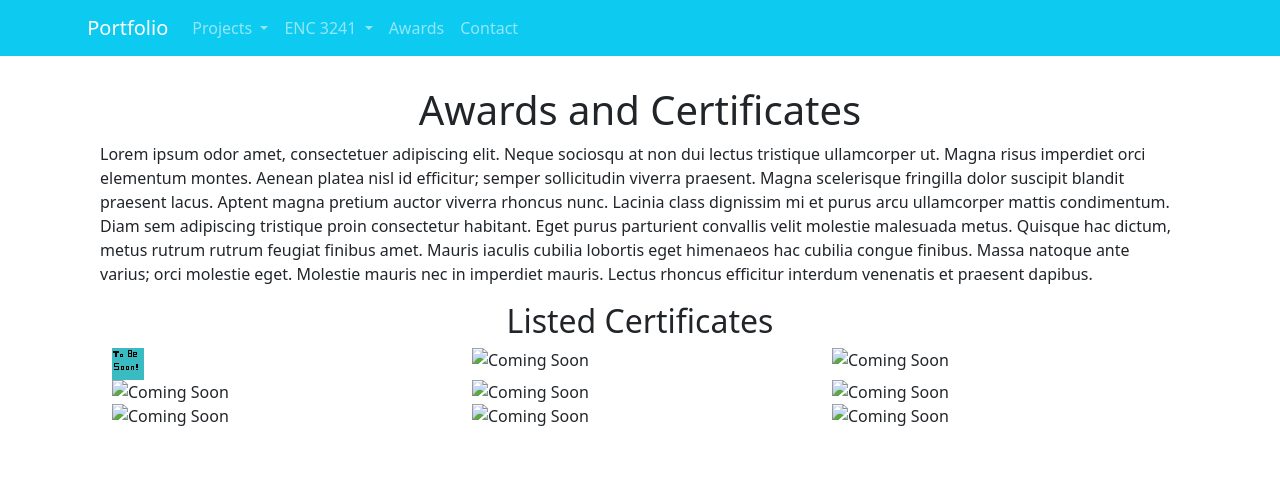
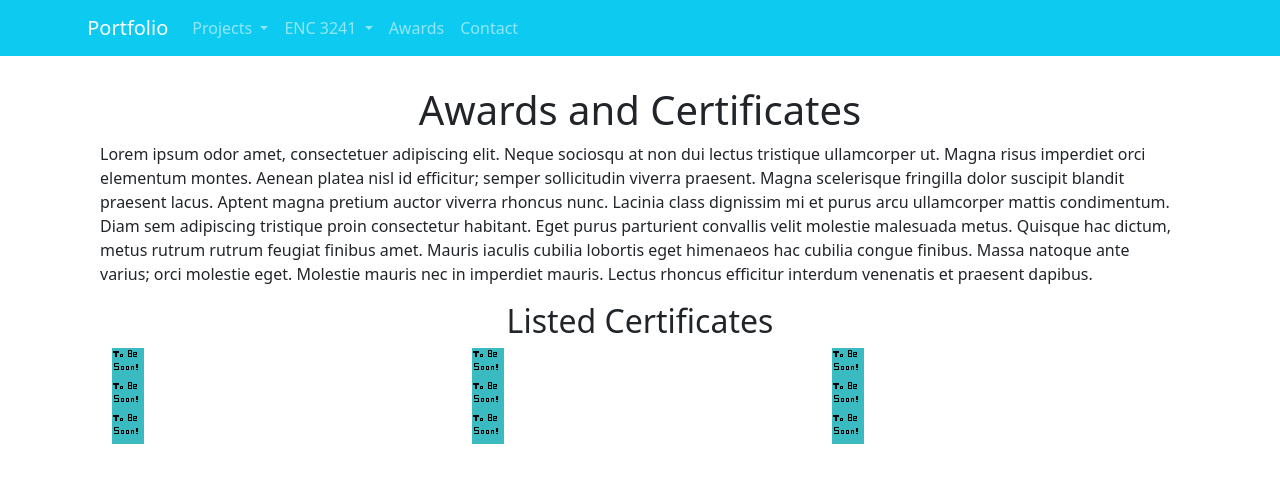
Before and after one commit to cmcburnieucf/portfolio, a plain HTML site: page awards.html in a window 1280 px wide. Drawn offline with nearby package versions, Linux system fonts and the light colour scheme.

Commit message:
Update awards.html

```diff
--- a/awards.html
+++ b/awards.html
@@ -45,33 +45,33 @@
                     <div class="container">
                         <div class="row justify-content-around">
                             <div class="col">
-                                <img src="portfolio/images/tobesoon.png" alt="Coming Soon">
+                                <img src="/portfolio/images/tobesoon.png" alt="Coming Soon">
                             </div>
                             <div class="col">
-                                <img src="tobesoon.png" alt="Coming Soon">
+                                <img src="/portfolio/images/tobesoon.png" alt="Coming Soon">
                             </div>
                             <div class="col">
-                                <img src="tobesoon.png" alt="Coming Soon">
+                                <img src="/portfolio/images/tobesoon.png" alt="Coming Soon">
                             </div>
                             <div class="w-100"></div>
                             <div class="col">
-                                <img src="tobesoon.png" alt="Coming Soon">
+                                <img src="/portfolio/images/tobesoon.png" alt="Coming Soon">
                             </div>
                             <div class="col">
-                                <img src="tobesoon.png" alt="Coming Soon">
+                                <img src="/portfolio/images/tobesoon.png" alt="Coming Soon">
                             </div>
                             <div class="col">
-                                <img src="tobesoon.png" alt="Coming Soon">
+                                <img src="/portfolio/images/tobesoon.png" alt="Coming Soon">
                             </div>
                             <div class="w-100"></div>
                             <div class="col">
-                                <img src="tobesoon.png" alt="Coming Soon">
+                                <img src="/portfolio/images/tobesoon.png" alt="Coming Soon">
                             </div>
                             <div class="col">
-                                <img src="tobesoon.png" alt="Coming Soon">
+                                <img src="/portfolio/images/tobesoon.png" alt="Coming Soon">
                             </div>
                             <div class="col">
-                                <img src="tobesoon.png" alt="Coming Soon">
+                                <img src="/portfolio/images/tobesoon.png" alt="Coming Soon">
                             </div>
                             <div class="w-100"></div>
                         </div>
```
